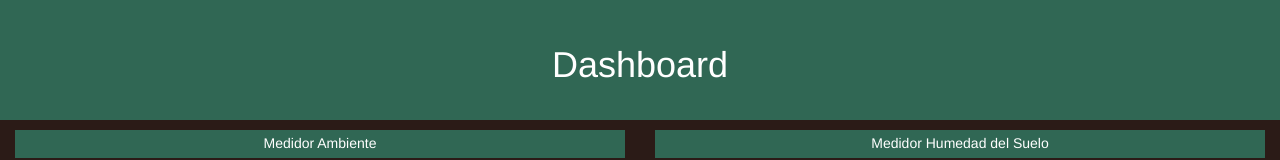
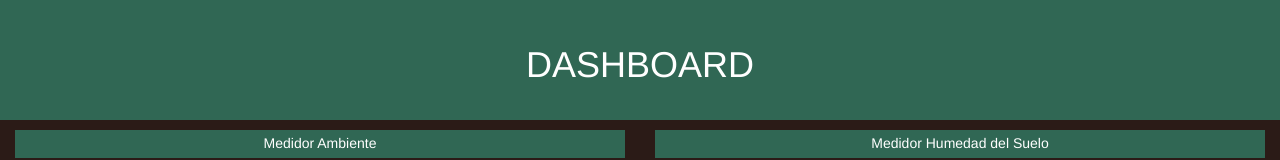
Before and after one commit to dsalzedon/dashboard.github.io, a plain HTML site: page index.html in a window 1280 px wide. Shown: the top 160 px of the page. Drawn offline with nearby package versions, Linux system fonts and the light colour scheme; no server answers.

Commit message:
Update index.html

```diff
--- a/index.html
+++ b/index.html
@@ -16,11 +16,11 @@
 	<!-- jQuery -->
     	<script type="text/javascript" src="https://code.jquery.com/jquery-3.3.1.min.js"></script>
 
-	<title>DASHBOARD</title>
+	<title>Dashboard</title>
 
 	<head>
 		<div class="col-xs-12 col-lg-12" id="Titulo">
-			<h1 id="Titulo"><center>Dashboard</center></h1>
+			<h1 id="Titulo"><center>DASHBOARD</center></h1>
 		</div>
 	</head>
 
```
